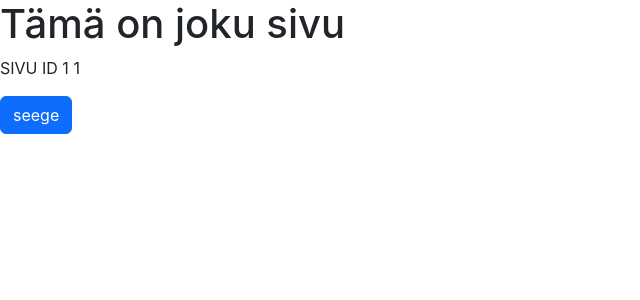
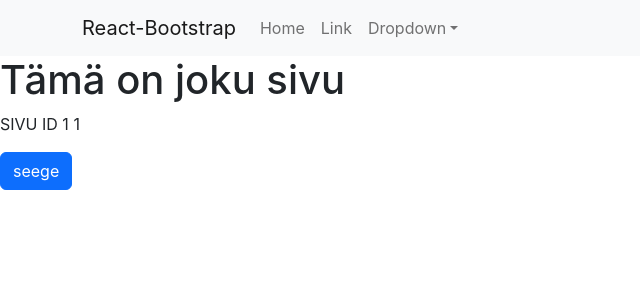
Before and after one commit to SergeiVasilyev/kauppalista2, a Next.js app: page /joku/1/1 in a window 1280 px wide. Shown: the top 300 px of the page, without its empty margins (0-640 px from the left). Built offline with nearby package versions, Linux system fonts and the light colour scheme.

Commit message:
at merkki

```diff
--- a/pages/_app.tsx
+++ b/pages/_app.tsx
@@ -2,7 +2,10 @@
 
 import '../styles/globals.css'
 import type { AppProps } from 'next/app'
+// import Layout from '../components/layout'
+import Layout from '@/components/layout'
+
 
 export default function App({ Component, pageProps }: AppProps) {
-  return <Component {...pageProps} />
+  return <Layout><Component {...pageProps} /></Layout>
 }
--- a/tsconfig.json
+++ b/tsconfig.json
@@ -1,5 +1,9 @@
 {
   "compilerOptions": {
+    "baseUrl": ".",
+    "paths": {
+      "@/components/*": ["components/*"]
+    },
     "target": "es5",
     "lib": ["dom", "dom.iterable", "esnext"],
     "allowJs": true,
```
